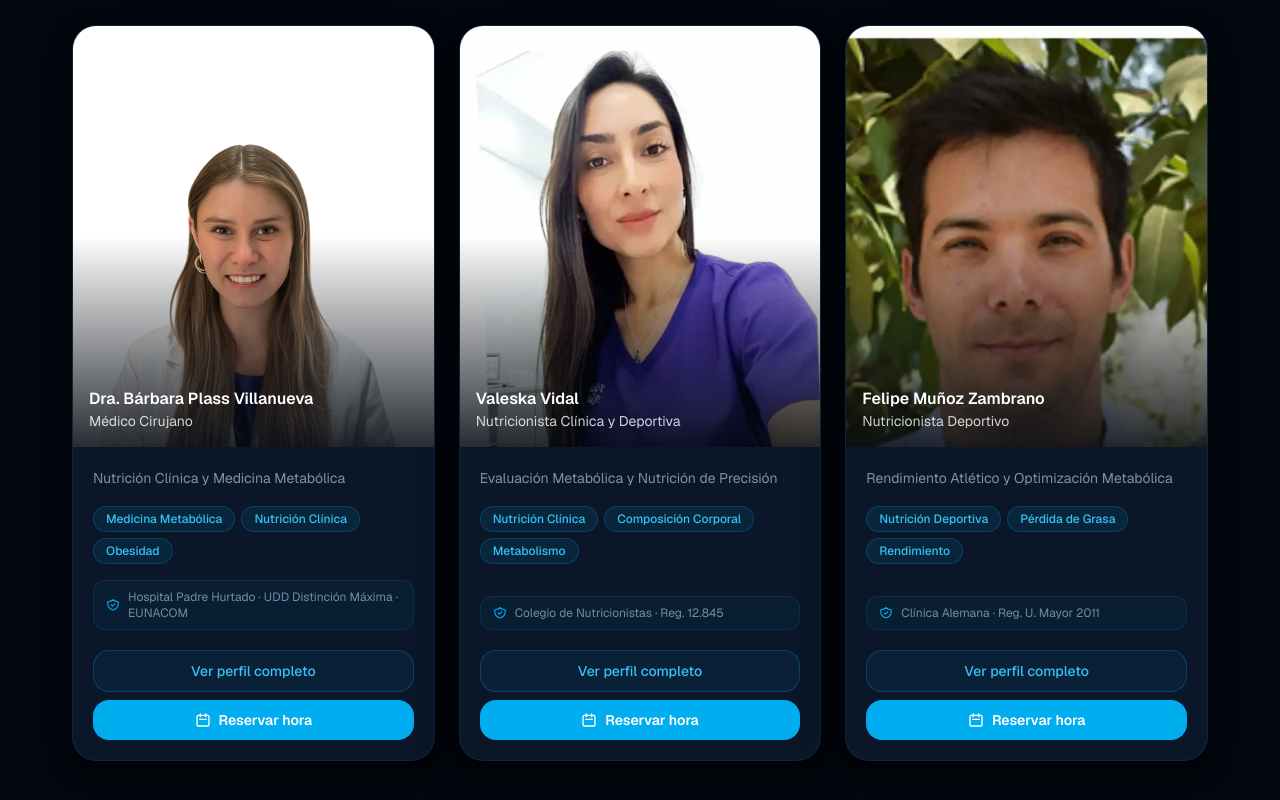
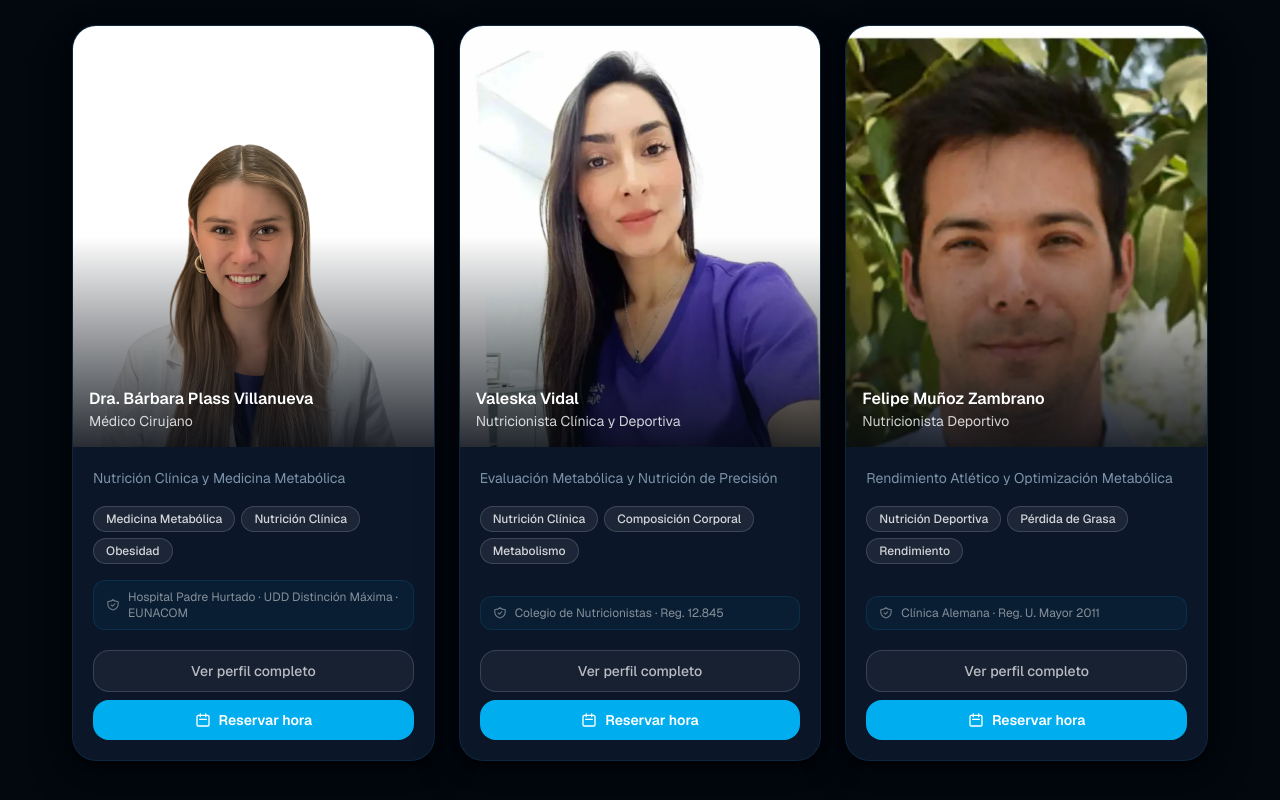
Before and after one commit to felipemunoz1983-alt/centro-metabolico, a Next.js app: page /consulta-medica in a window 1280 px wide. Shown: the part 308-1108 px from the top of the page. Built offline with nearby package versions, Linux system fonts and the light colour scheme.

Commit message:
fix: change cyan text to white on professional cards (tags, badge, ver perfil)

```diff
--- a/src/app/consulta-medica/page.tsx
+++ b/src/app/consulta-medica/page.tsx
@@ -111,11 +111,10 @@ export default function ConsultaMedicaPage() {
                   {p.tags.map((tag) => (
                     <span
                       key={tag}
-                      className="rounded-full px-3 py-1 text-xs font-medium"
+                      className="rounded-full px-3 py-1 text-xs font-medium text-white/80"
                       style={{
-                        backgroundColor: "rgba(0,174,239,0.1)",
-                        color: "var(--brand-light)",
-                        border: "1px solid rgba(0,174,239,0.2)",
+                        backgroundColor: "rgba(255,255,255,0.07)",
+                        border: "1px solid rgba(255,255,255,0.15)",
                       }}
                     >
                       {tag}
@@ -128,21 +127,20 @@ export default function ConsultaMedicaPage() {
                   className="flex items-center gap-2 rounded-xl px-3 py-2 mt-auto"
                   style={{ backgroundColor: "rgba(0,174,239,0.06)", border: "1px solid rgba(0,174,239,0.12)" }}
                 >
-                  <svg className="w-3.5 h-3.5 flex-shrink-0" style={{ color: "var(--brand)" }} fill="none" viewBox="0 0 24 24" stroke="currentColor" strokeWidth={2}>
+                  <svg className="w-3.5 h-3.5 flex-shrink-0 text-white/40" fill="none" viewBox="0 0 24 24" stroke="currentColor" strokeWidth={2}>
                     <path strokeLinecap="round" strokeLinejoin="round" d="M9 12l2 2 4-4m5.618-4.016A11.955 11.955 0 0112 2.944a11.955 11.955 0 01-8.618 3.04A12.02 12.02 0 003 9c0 5.591 3.824 10.29 9 11.622 5.176-1.332 9-6.03 9-11.622 0-1.042-.133-2.052-.382-3.016z" />
                   </svg>
-                  <span className="text-xs" style={{ color: "rgba(200,230,255,0.55)" }}>{p.badge} · {p.registro}</span>
+                  <span className="text-xs text-white/50">{p.badge} · {p.registro}</span>
                 </div>
 
                 {/* CTAs */}
                 <div className="mt-1 flex flex-col gap-2">
                   <Link
                     href={`/#${p.id}`}
-                    className="flex items-center justify-center gap-2 rounded-2xl py-2.5 text-sm font-medium transition-all"
+                    className="flex items-center justify-center gap-2 rounded-2xl py-2.5 text-sm font-medium text-white/70 transition-all"
                     style={{
-                      border: "1px solid rgba(0,174,239,0.25)",
-                      backgroundColor: "rgba(0,174,239,0.07)",
-                      color: "var(--brand-light)",
+                      border: "1px solid rgba(255,255,255,0.15)",
+                      backgroundColor: "rgba(255,255,255,0.05)",
                     }}
                   >
                     Ver perfil completo
```
